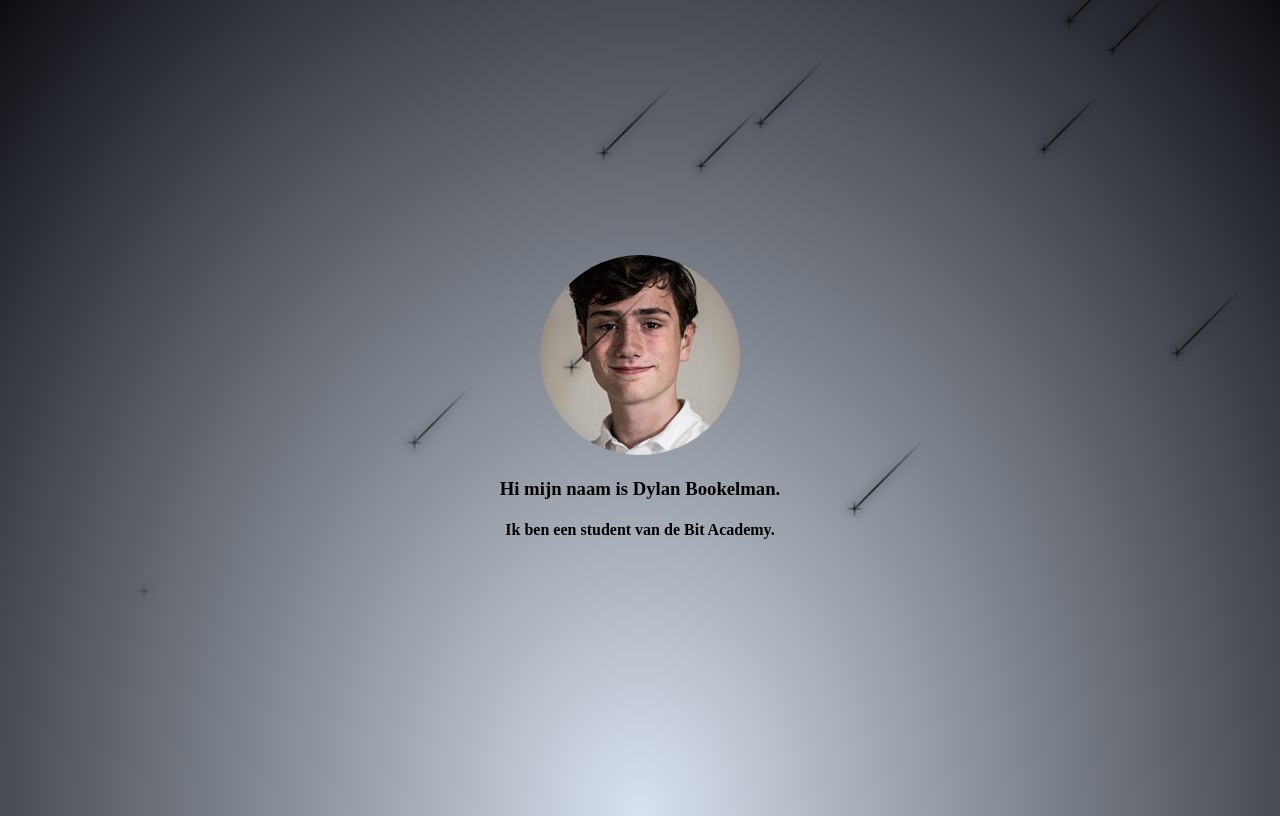
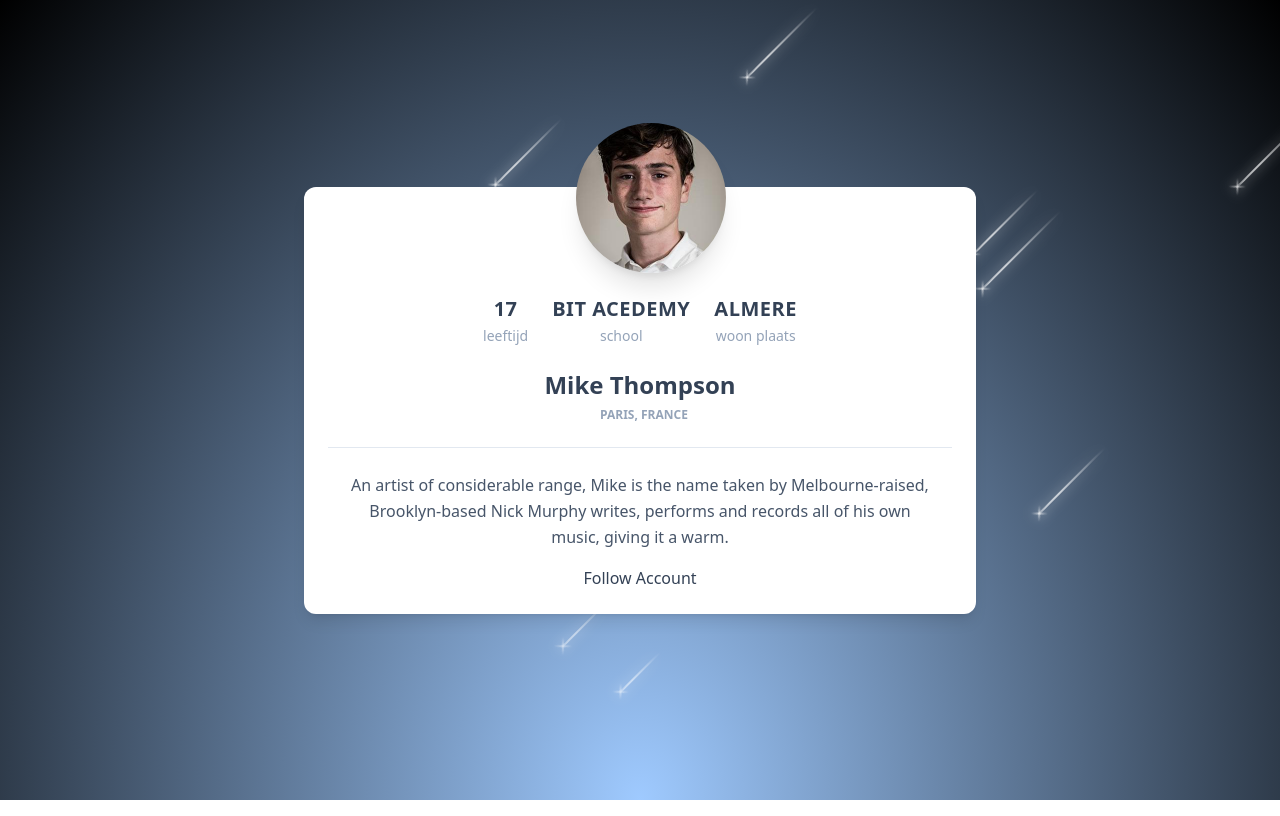
Before and after one commit to DylanBookelman/portfolio, a plain HTML site: page index.html in a window 1280 px wide. Drawn offline with nearby package versions, Linux system fonts and the light colour scheme.

Commit message:
kleine aanpassing
aanpassing aan de index

```diff
--- a/index.html
+++ b/index.html
@@ -4,6 +4,7 @@
     <meta charset="UTF-8">
     <meta http-equiv="X-UA-Compatible" content="IE=edge">
     <meta name="viewport" content="width=device-width, initial-scale=1.0">
+    <script src="https://cdn.tailwindcss.com"></script>
     <link rel="stylesheet" href="style.css">
     <title>Document</title>
 </head>
@@ -60,12 +61,47 @@
         <div class="star"></div>
         <div class="star"></div>
       </div>
-      <div class="container">
-        <img src="profielfoto.jpg" class="profile-picture">
-        <p>
-            <h3>Hi mijn naam is Dylan Bookelman.</h3>
-            <h4>Ik ben een student van de Bit Academy.</h4>
-        </p>
-      </div>
+<div class="relative max-w-md mx-auto md:max-w-2xl mt-6 min-w-0 break-words bg-white w-full mb-6 shadow-lg rounded-xl mt-16">
+    <div class="px-6">
+        <div class="flex flex-wrap justify-center">
+            <div class="w-full flex justify-center">
+                <div class="relative">
+                    <img src="profielfoto.jpg" class="shadow-xl rounded-full align-middle border-none absolute -m-16 -ml-20 lg:-ml-16 max-w-[150px]"/>
+                </div>
+            </div>
+            <div class="w-full text-center mt-20">
+                <div class="flex justify-center lg:pt-4 pt-8 pb-0">
+                    <div class="p-3 text-center">
+                        <span class="text-xl font-bold block uppercase tracking-wide text-slate-700">17</span>
+                        <span class="text-sm text-slate-400">leeftijd</span>
+                    </div>
+                    <div class="p-3 text-center">
+                        <span class="text-xl font-bold block uppercase tracking-wide text-slate-700">Bit Acedemy</span>
+                        <span class="text-sm text-slate-400">school</span>
+                    </div>
+
+                    <div class="p-3 text-center">
+                        <span class="text-xl font-bold block uppercase tracking-wide text-slate-700">Almere</span>
+                        <span class="text-sm text-slate-400">woon plaats</span>
+                    </div>
+                </div>
+            </div>
+        </div>
+        <div class="text-center mt-2">
+            <h3 class="text-2xl text-slate-700 font-bold leading-normal mb-1">Mike Thompson</h3>
+            <div class="text-xs mt-0 mb-2 text-slate-400 font-bold uppercase">
+                <i class="fas fa-map-marker-alt mr-2 text-slate-400 opacity-75"></i>Paris, France
+            </div>
+        </div>
+        <div class="mt-6 py-6 border-t border-slate-200 text-center">
+            <div class="flex flex-wrap justify-center">
+                <div class="w-full px-4">
+                    <p class="font-light leading-relaxed text-slate-600 mb-4">An artist of considerable range, Mike is the name taken by Melbourne-raised, Brooklyn-based Nick Murphy writes, performs and records all of his own music, giving it a warm.</p>
+                    <a href="javascript:;" class="font-normal text-slate-700 hover:text-slate-400">Follow Account</a>
+                </div>
+            </div>
+        </div>
+    </div>
+</div>
 </body>
 </html>
--- a/style.scss
+++ b/style.scss
@@ -9,7 +9,7 @@
 	justify-content: center;
 	align-items: center;
 	min-height: 100vh;
-	 background: radial-gradient(ellipse at bottom, #d8e2ee 0%, #0c0d13 100%);
+	 background: radial-gradient(ellipse at bottom, #9fcaff 0%, #000000 100%);
 	overflow: hidden;
   }
 
@@ -26,6 +26,7 @@
 	width: 100%;
 	height: 120%;
 	transform: rotate(-45deg);
+	color: white;
   }
 
   .star {
@@ -112,12 +113,3 @@
 	  opacity: 0.6;
 	}
   }
-  .container {
-	text-align: center;
-  }
-
-  .profile-picture {
-	border-radius: 50%;
-	width: 200px;
-	height: 200px;
-  }
```
Also changed, not shown: style.css, 1 other file.
